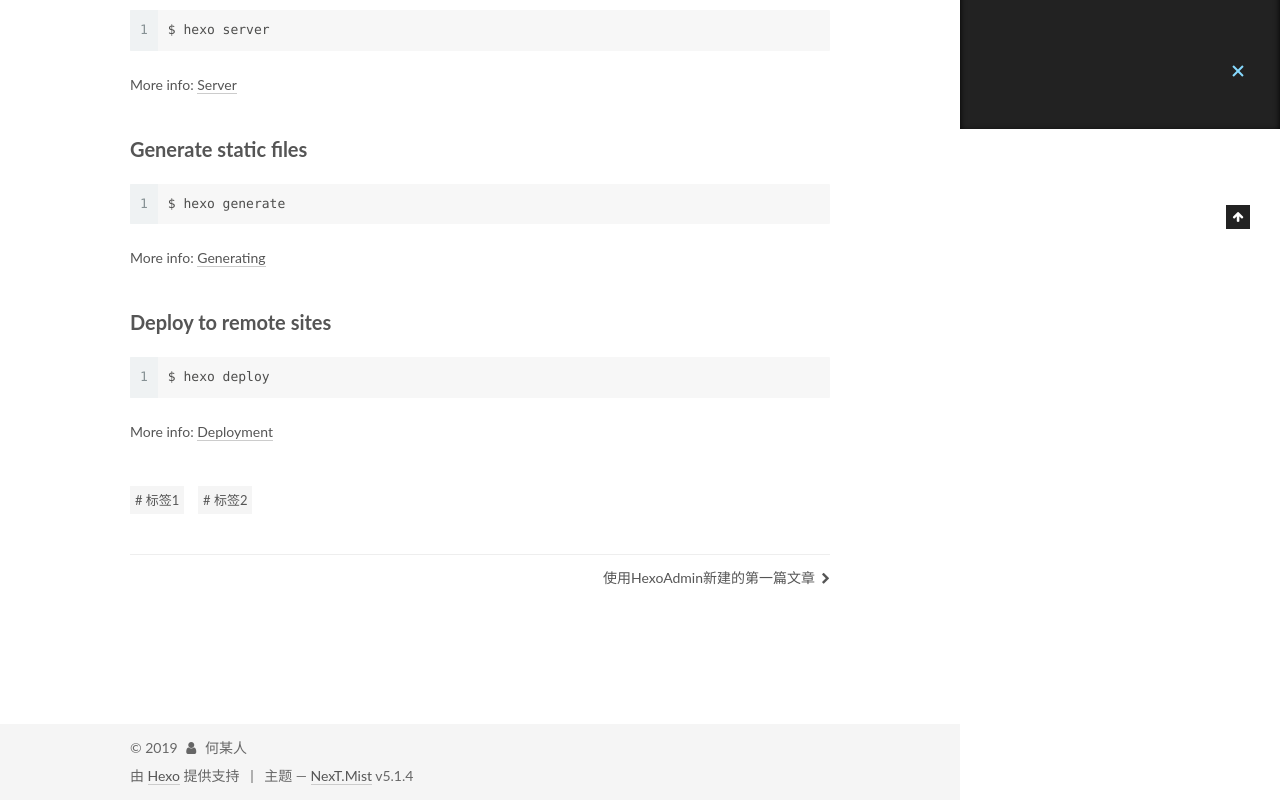
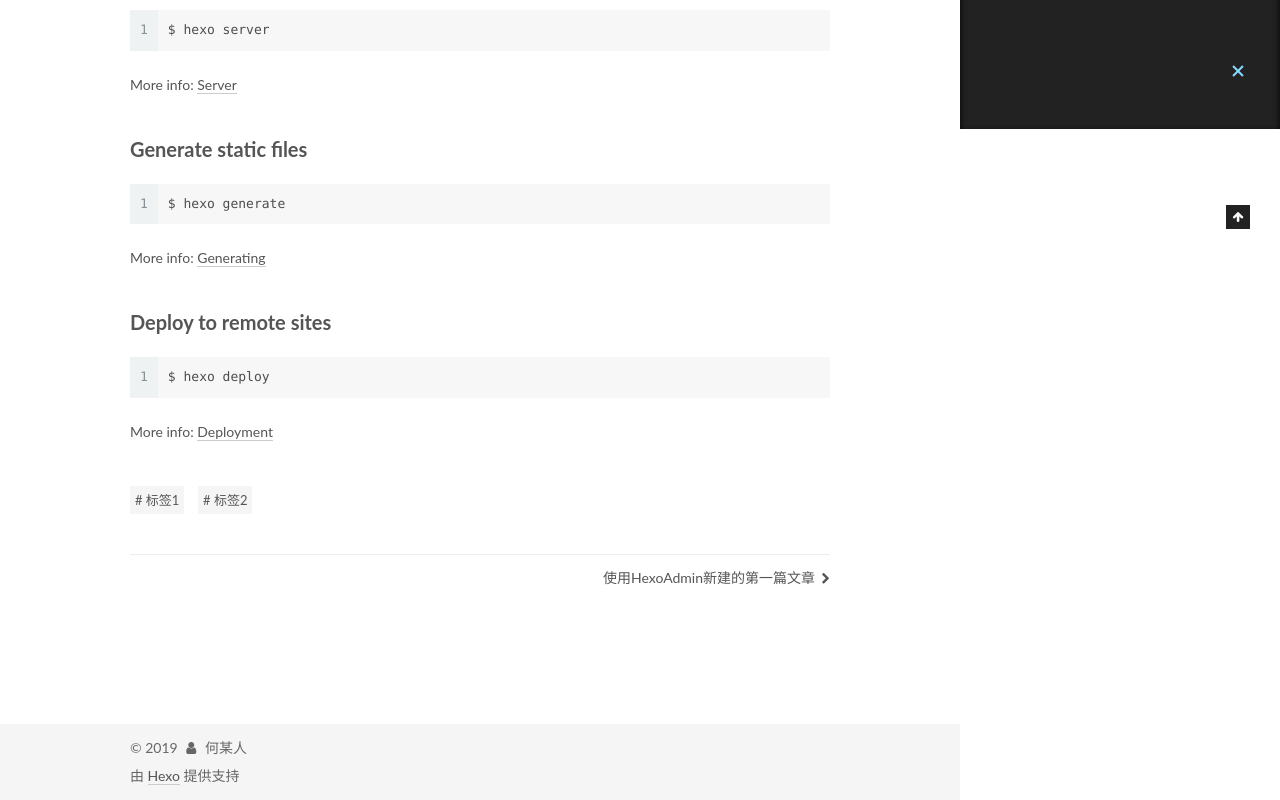
Before and after one commit to hemourensite/hemourensite.github.io, a plain HTML site: page 2019/11/19/hello-world/index.html in a window 1280 px wide. Shown: the part 671-1471 px from the top of the page. Drawn offline with Linux system fonts and the light colour scheme; a script that the page names is missing.

Commit message:
Site updated: 2019-11-20 17:44:48

```diff
--- a/2019/11/19/hello-world/index.html
+++ b/2019/11/19/hello-world/index.html
@@ -581,11 +581,7 @@
 
 
 
-  <span class="post-meta-divider">|</span>
 
-
-
-  <div class="theme-info">主题 &mdash; <a class="theme-link" target="_blank" href="https://github.com/iissnan/hexo-theme-next">NexT.Mist</a> v5.1.4</div>
 
 
 
```
Also changed, not shown: 2019/11/20/使用HexoAdmin新建的第一篇文章/index.html (+0 -4 lines), archives/2019/11/index.html (+0 -4 lines), archives/2019/index.html (+0 -4 lines), archives/index.html (+0 -4 lines), categories/HexoAdmin/index.html (+0 -4 lines), categories/index.html (+0 -4 lines), categories/测试分类/index.html (+0 -4 lines), index.html (+0 -4 lines), tags/HexoAdmin/index.html (+0 -4 lines), tags/index.html (+0 -4 lines), tags/标签1/index.html (+0 -4 lines), tags/标签2/index.html (+0 -4 lines).
